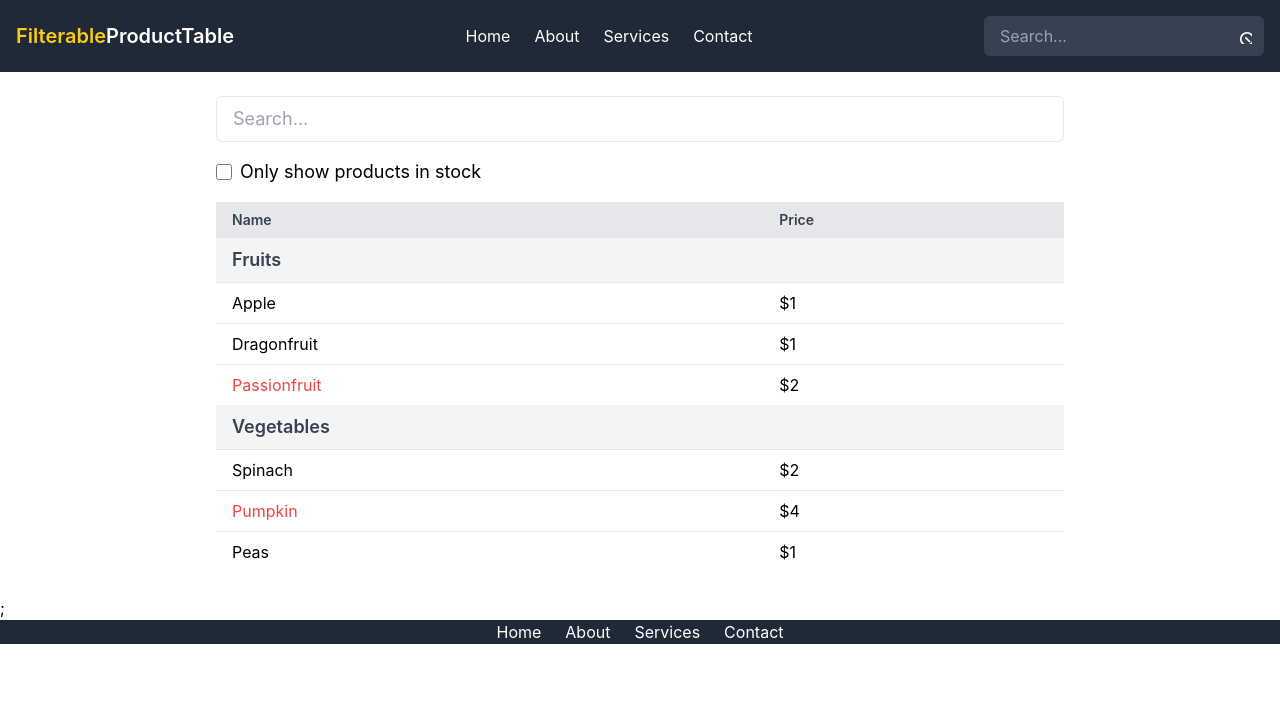
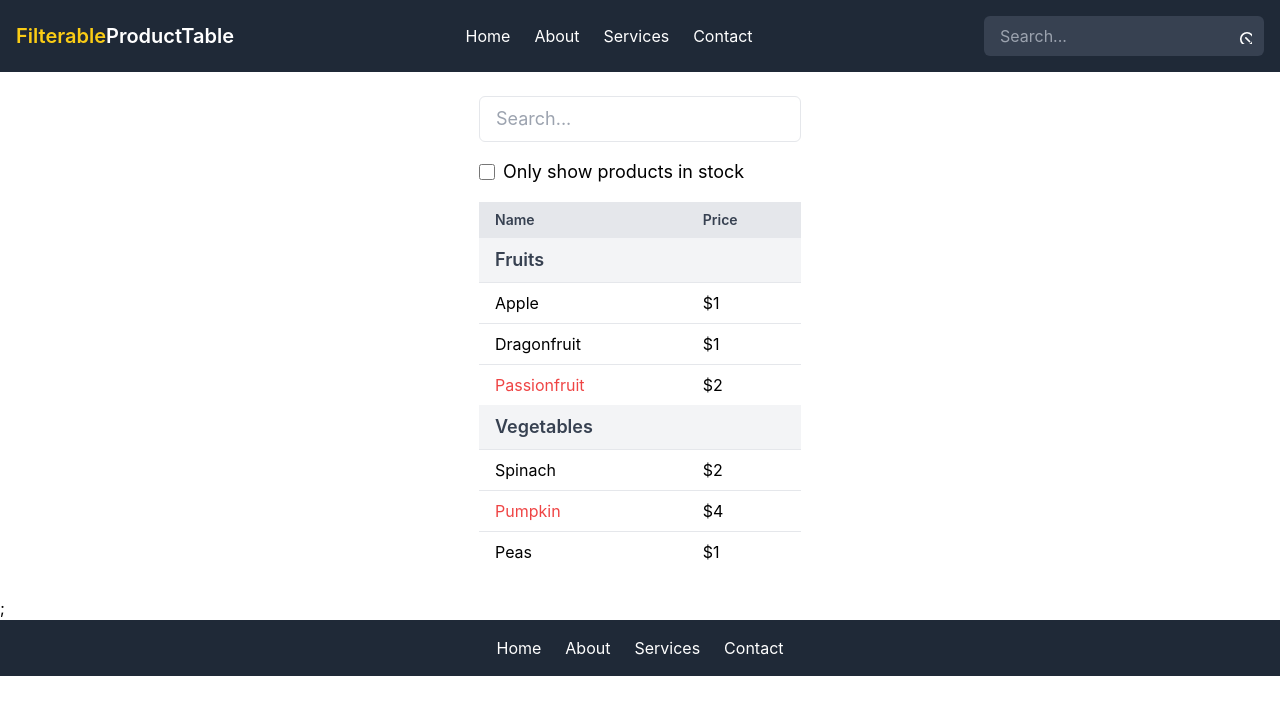
Before and after one commit to swervolee/product_table_with_react, a React (Create React App) app: page / in a window 1280 px wide. Shown: the top 714 px of the page. Built offline with nearby package versions, Linux system fonts and the light colour scheme.

Commit message:
Added a footer

```diff
--- a/src/App.js
+++ b/src/App.js
@@ -48,19 +48,19 @@ function Header() {
 
 function Footer() {
   return (
-    <div className='bg-gray-800 text-white'>
-      <div className=' mx-auto flex justify-around m-top:auto'>
-      <nav className="space-x-6">
+    <div className="bg-gray-800 text-white">
+      <div className="mx-auto flex justify-around mt-auto py-4">
+        <nav className="space-x-6 flex align-center">
           <a href="/" className="hover:text-yellow-400 transition duration-200">Home</a>
           <a href="/about" className="hover:text-yellow-400 transition duration-200">About</a>
           <a href="/services" className="hover:text-yellow-400 transition duration-200">Services</a>
           <a href="/contact" className="hover:text-yellow-400 transition duration-200">Contact</a>
         </nav>
-
       </div>
     </div>
-  )
+  );
 }
+
 
 function FilterableProductTable({ products }) {
   const [filterText, setFilterText] = useState('');
@@ -187,10 +187,10 @@ const PRODUCTS = [
 
 export default function App() {
   return (
-  <>
+  <div className='min-h-screen flex flex-col'>
     <Header />
     <FilterableProductTable products={PRODUCTS} />;
     <Footer />
-  </>
+  </div>
   );
 }
--- a/src/index.css
+++ b/src/index.css
@@ -3,8 +3,9 @@
 @tailwind utilities;
 
 
-body {
+body, html {
   margin: 0;
+  height: 100%;
   font-family: -apple-system, BlinkMacSystemFont, 'Segoe UI', 'Roboto', 'Oxygen',
     'Ubuntu', 'Cantarell', 'Fira Sans', 'Droid Sans', 'Helvetica Neue',
     sans-serif;
```
Also changed, not shown: 1 other file (tests, documents, lock files or other folders).
